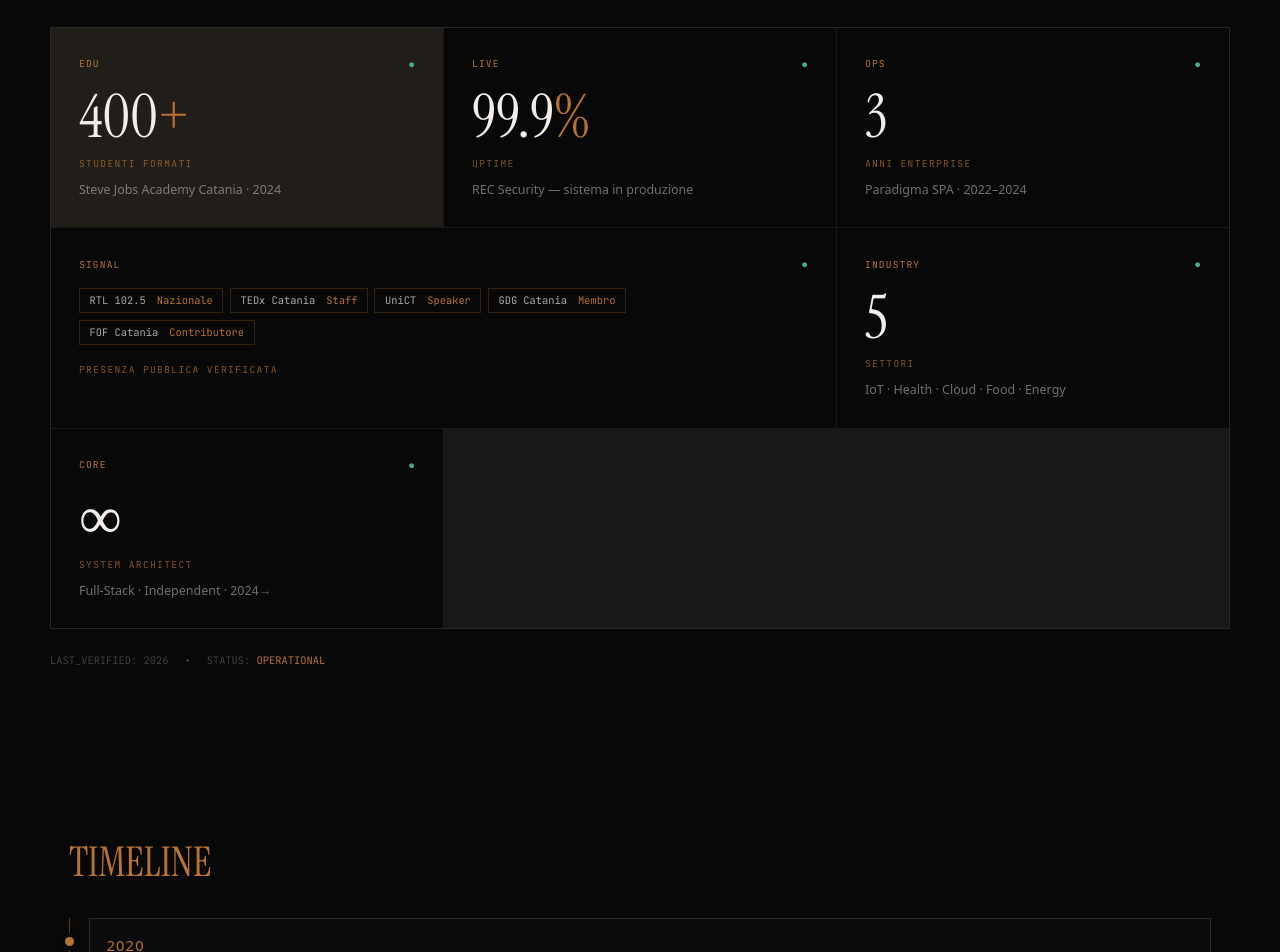
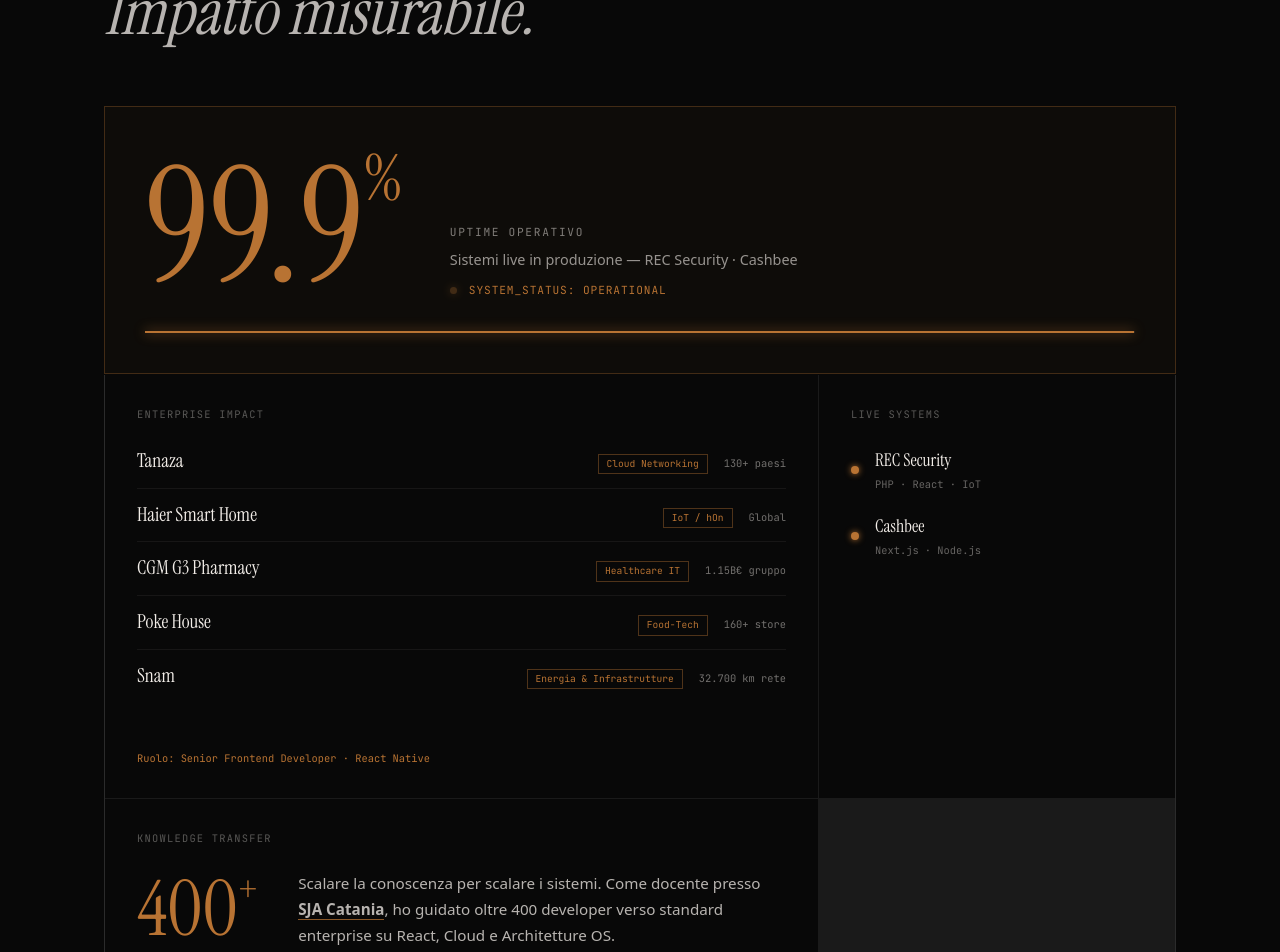
Before and after one commit to Flame0510/micheletornello.com, a Next.js app: page / in a window 1280 px wide. Shown: the part 2860-3812 px from the top of the page. Built offline with nearby package versions, Linux system fonts and the light colour scheme.

Commit message:
feat: PROOF_OF_WORK redesign — hybrid Alpha+Beta+Gamma (Enterprise Ledger)

```diff
--- a/src/app/globals.css
+++ b/src/app/globals.css
@@ -164,46 +164,79 @@
   margin-bottom: 1.5rem;
 }
 
-/* === SYSTEM STATUS — Hybrid Winner === */
-.sysH_section { padding: 6rem 0; border-top: 1px solid rgba(242,237,232,0.08); }
-.sysH_kicker { font-family: 'JetBrains Mono', monospace; font-size: 0.7rem; letter-spacing: 0.15em; color: #B87333; margin-bottom: 1.25rem; display: block; }
-.sysH_headline { font-family: 'Instrument Serif', serif; font-size: clamp(2rem, 4vw, 3.5rem); color: #F2EDE8; line-height: 1.1; margin-bottom: 3rem; }
-.sysH_headline em { font-style: italic; color: #B87333; }
+/* === PROOF OF WORK SECTION === */
+.pwH_section { background: #080808; color: #F2EDE8; padding: 100px 0; }
+.pwH_container { max-width: 1200px; margin: 0 auto; padding: 0 5%; }
 
-.sysH_grid { display: grid; grid-template-columns: repeat(3, 1fr); gap: 1px; background: rgba(242,237,232,0.07); border: 1px solid rgba(242,237,232,0.07); margin-bottom: 1.5rem; }
-.sysH_card { background: #080808; padding: 1.75rem; display: flex; flex-direction: column; gap: 0.4rem; transition: background 0.2s; }
-.sysH_card:hover { background: rgba(184,115,51,0.04); }
-.sysH_card--featured { background: rgba(184,115,51,0.05); }
-.sysH_card--wide { grid-column: span 2; }
+.pwH_header { margin-bottom: 60px; }
+.pwH_overline { display: block; font-family: 'JetBrains Mono', monospace; font-size: 0.7rem; color: #B87333; letter-spacing: 0.15em; margin-bottom: 1rem; }
+.pwH_title { font-family: 'Instrument Serif', serif; font-size: clamp(2.5rem, 5vw, 4rem); line-height: 1.05; font-weight: 400; margin: 0; }
+.pwH_title em { font-style: italic; opacity: 0.75; }
 
-.sysH_card_top { display: flex; justify-content: space-between; align-items: center; margin-bottom: 0.5rem; }
-.sysH_tag { font-family: 'JetBrains Mono', monospace; font-size: 0.6rem; letter-spacing: 0.12em; color: #B87333; }
-.sysH_dot { font-size: 0.7rem; }
-.sysH_dot--green { color: #4CAF7D; }
-.sysH_dot--amber { color: #B87333; }
+/* Hero stat */
+.pwH_hero_stat { border: 1px solid rgba(184,115,51,0.3); padding: 2.5rem; margin-bottom: 1px; background: rgba(184,115,51,0.03); }
+.pwH_hero_inner { display: flex; align-items: flex-end; gap: 3rem; margin-bottom: 1.5rem; }
+.pwH_hero_num { font-family: 'Instrument Serif', serif; font-size: clamp(5rem, 14vw, 10rem); line-height: 1; color: #B87333; }
+.pwH_hero_pct { font-size: 0.4em; vertical-align: top; margin-top: 0.2em; }
+.pwH_hero_meta { display: flex; flex-direction: column; gap: 0.5rem; padding-bottom: 0.5rem; }
+.pwH_hero_label { font-family: 'JetBrains Mono', monospace; font-size: 0.7rem; letter-spacing: 0.15em; opacity: 0.5; }
+.pwH_hero_sub { font-size: 0.9rem; opacity: 0.6; }
+.pwH_status_bus { display: flex; align-items: center; gap: 0.75rem; margin-top: 0.25rem; }
+.pwH_pulse { width: 7px; height: 7px; background: #B87333; border-radius: 50%; box-shadow: 0 0 8px #B87333; animation: pwH_blink 2s infinite; flex-shrink: 0; }
+@keyframes pwH_blink { 0%,100%{opacity:1} 50%{opacity:0.3} }
+.pwH_status_code { font-family: 'JetBrains Mono', monospace; font-size: 0.7rem; color: #B87333; letter-spacing: 0.08em; }
+.pwH_uptime_bar { height: 2px; background: rgba(242,237,232,0.08); }
+.pwH_uptime_fill { height: 100%; width: 99.9%; background: #B87333; box-shadow: 0 0 12px #B87333; }
 
-.sysH_card_value { font-family: 'Instrument Serif', serif; font-size: clamp(2.5rem, 5vw, 3.75rem); color: #F2EDE8; line-height: 1; }
-.sysH_card_value span { color: #B87333; }
-.sysH_card_key { font-family: 'JetBrains Mono', monospace; font-size: 0.6rem; letter-spacing: 0.14em; color: rgba(184,115,51,0.7); margin-top: 0.2rem; }
-.sysH_card_sub { font-size: 0.78rem; color: rgba(242,237,232,0.45); margin-top: 0.2rem; }
+/* Grid */
+.pwH_grid { display: grid; grid-template-columns: repeat(3, 1fr); gap: 1px; background: rgba(242,237,232,0.08); border: 1px solid rgba(242,237,232,0.08); border-top: none; margin-bottom: 1px; }
+.pwH_module { background: #080808; padding: 2rem; }
+.pwH_span2 { grid-column: span 2; }
+.pwH_mod_label { font-family: 'JetBrains Mono', monospace; font-size: 0.65rem; color: rgba(242,237,232,0.35); letter-spacing: 0.12em; margin-bottom: 1.5rem; }
+.pwH_mod_footer { font-family: 'JetBrains Mono', monospace; font-size: 0.65rem; color: #B87333; margin-top: auto; padding-top: 1.5rem; }
 
-.sysH_card_tags { display: flex; flex-wrap: wrap; gap: 0.4rem; margin-bottom: 0.5rem; }
-.sysH_chip { font-family: 'JetBrains Mono', monospace; font-size: 0.65rem; padding: 0.25rem 0.6rem; border: 1px solid rgba(184,115,51,0.25); color: rgba(242,237,232,0.7); }
-.sysH_chip em { color: #B87333; font-style: normal; margin-left: 0.3rem; }
+/* Clients */
+.pwH_client_list { display: flex; flex-direction: column; gap: 0.75rem; margin-bottom: 1.5rem; }
+.pwH_client_item { display: grid; grid-template-columns: 1fr auto auto; align-items: baseline; gap: 1rem; padding-bottom: 0.75rem; border-bottom: 1px solid rgba(242,237,232,0.06); }
+.pwH_client_item:last-child { border-bottom: none; }
+.pwH_client_name { font-family: 'Instrument Serif', serif; font-size: 1.2rem; }
+.pwH_client_tag { font-family: 'JetBrains Mono', monospace; font-size: 0.6rem; border: 1px solid rgba(184,115,51,0.4); color: #B87333; padding: 2px 8px; white-space: nowrap; }
+.pwH_client_reach { font-family: 'JetBrains Mono', monospace; font-size: 0.65rem; opacity: 0.45; white-space: nowrap; }
 
-.sysH_footer { font-family: 'JetBrains Mono', monospace; font-size: 0.65rem; color: rgba(242,237,232,0.25); display: flex; gap: 1rem; align-items: center; }
-.sysH_footer em { color: #B87333; font-style: normal; }
-.sysH_footer_dot { color: #B87333; }
+/* Live */
+.pwH_live_list { display: flex; flex-direction: column; gap: 1.25rem; }
+.pwH_live_item { display: flex; align-items: center; gap: 1rem; }
+.pwH_live_dot { width: 8px; height: 8px; background: #B87333; border-radius: 50%; box-shadow: 0 0 6px #B87333; flex-shrink: 0; }
+.pwH_live_name { font-family: 'Instrument Serif', serif; font-size: 1.1rem; }
+.pwH_live_stack { font-family: 'JetBrains Mono', monospace; font-size: 0.65rem; opacity: 0.4; margin-top: 0.25rem; }
 
-@media (max-width: 768px) {
-  .sysH_grid { grid-template-columns: repeat(2, 1fr); }
-  .sysH_card--wide { grid-column: span 2; }
-  .sysH_card { padding: 1.25rem; }
+/* Education */
+.pwH_edu_content { display: flex; align-items: flex-start; gap: 2.5rem; }
+.pwH_edu_num { font-family: 'Instrument Serif', serif; font-size: clamp(3rem, 6vw, 5rem); color: #B87333; line-height: 1; flex-shrink: 0; }
+.pwH_edu_plus { font-size: 0.5em; vertical-align: top; }
+.pwH_edu_copy { font-size: 0.95rem; line-height: 1.7; opacity: 0.75; margin-bottom: 1rem; }
+.pwH_edu_copy strong { color: #F2EDE8; opacity: 1; border-bottom: 1px solid #B87333; }
+.pwH_edu_tags { display: flex; flex-wrap: wrap; gap: 0.5rem; }
+.pwH_edu_tags span { font-family: 'JetBrains Mono', monospace; font-size: 0.6rem; padding: 3px 10px; border: 1px solid rgba(242,237,232,0.15); }
+
+/* Footer metrics */
+.pwH_footer_metrics { display: grid; grid-template-columns: repeat(4, 1fr); gap: 1px; background: rgba(242,237,232,0.08); border: 1px solid rgba(242,237,232,0.08); border-top: none; padding: 0; }
+.pwH_footer_item { background: #080808; padding: 1.25rem 1.5rem; display: flex; flex-direction: column; gap: 0.4rem; }
+.pwH_footer_mono { font-family: 'JetBrains Mono', monospace; font-size: 0.6rem; color: #B87333; letter-spacing: 0.12em; }
+.pwH_footer_val { font-size: 0.85rem; opacity: 0.65; }
+
+/* Mobile */
+@media (max-width: 900px) {
+  .pwH_grid { grid-template-columns: 1fr; }
+  .pwH_span2 { grid-column: span 1; }
+  .pwH_hero_inner { flex-direction: column; align-items: flex-start; gap: 1rem; }
+  .pwH_hero_num { font-size: clamp(4rem, 20vw, 7rem); }
+  .pwH_client_item { grid-template-columns: 1fr; gap: 0.25rem; }
+  .pwH_edu_content { flex-direction: column; gap: 1rem; }
+  .pwH_footer_metrics { grid-template-columns: 1fr 1fr; }
 }
 @media (max-width: 480px) {
-  .sysH_grid { grid-template-columns: 1fr; }
-  .sysH_card--wide { grid-column: span 1; }
-  .sysH_footer { flex-direction: column; gap: 0.35rem; }
+  .pwH_footer_metrics { grid-template-columns: 1fr; }
 }
 
 .about {
--- a/src/app/page.tsx
+++ b/src/app/page.tsx
@@ -453,85 +453,125 @@
         </div>
       </section>
 
-      {/* SYSTEM STATUS — Tournament Winner (Alpha+Beta+Gamma hybrid) */}
-      <section className="sysH_section sectionWrap">
-        <div className="sysH_kicker">// PROOF_OF_WORK</div>
-        <h2 className="sysH_headline">
-          Sistemi in <em>produzione.</em><br/>
-          Persone <em>formate.</em>
-        </h2>
+      {/* ========== PROOF OF WORK ========== */}
+      <section className="pwH_section" id="proof">
+        <div className="pwH_container">
 
-        <div className="sysH_grid">
-          <div className="sysH_card sysH_card--featured">
-            <div className="sysH_card_top">
-              <span className="sysH_tag">EDU</span>
-              <span className="sysH_dot sysH_dot--green">●</span>
+          {/* Header */}
+          <header className="pwH_header">
+            <span className="pwH_overline">// TECHNICAL_VALIDATION · 2022—2025</span>
+            <h2 className="pwH_title">Sistemi in produzione.<br/><em>Impatto misurabile.</em></h2>
+          </header>
+
+          {/* Hero Number — 99.9% full width */}
+          <div className="pwH_hero_stat">
+            <div className="pwH_hero_inner">
+              <span className="pwH_hero_num">99.9<span className="pwH_hero_pct">%</span></span>
+              <div className="pwH_hero_meta">
+                <span className="pwH_hero_label">UPTIME OPERATIVO</span>
+                <span className="pwH_hero_sub">Sistemi live in produzione — REC Security · Cashbee</span>
+                <div className="pwH_status_bus">
+                  <span className="pwH_pulse"></span>
+                  <code className="pwH_status_code">SYSTEM_STATUS: OPERATIONAL</code>
+                </div>
+              </div>
             </div>
-            <div className="sysH_card_value">400<span>+</span></div>
-            <div className="sysH_card_key">STUDENTI FORMATI</div>
-            <div className="sysH_card_sub">Steve Jobs Academy Catania · 2024</div>
+            <div className="pwH_uptime_bar"><div className="pwH_uptime_fill"></div></div>
           </div>
 
-          <div className="sysH_card">
-            <div className="sysH_card_top">
-              <span className="sysH_tag">LIVE</span>
-              <span className="sysH_dot sysH_dot--green">●</span>
+          {/* Grid modulare */}
+          <div className="pwH_grid">
+
+            {/* Module 1: Enterprise — span 2 */}
+            <div className="pwH_module pwH_span2">
+              <div className="pwH_mod_label">ENTERPRISE IMPACT</div>
+              <div className="pwH_client_list">
+                <div className="pwH_client_item">
+                  <span className="pwH_client_name">Tanaza</span>
+                  <span className="pwH_client_tag">Cloud Networking</span>
+                  <span className="pwH_client_reach">130+ paesi</span>
+                </div>
+                <div className="pwH_client_item">
+                  <span className="pwH_client_name">Haier Smart Home</span>
+                  <span className="pwH_client_tag">IoT / hOn</span>
+                  <span className="pwH_client_reach">Global</span>
+                </div>
+                <div className="pwH_client_item">
+                  <span className="pwH_client_name">CGM G3 Pharmacy</span>
+                  <span className="pwH_client_tag">Healthcare IT</span>
+                  <span className="pwH_client_reach">1.15B€ gruppo</span>
+                </div>
+                <div className="pwH_client_item">
+                  <span className="pwH_client_name">Poke House</span>
+                  <span className="pwH_client_tag">Food-Tech</span>
+                  <span className="pwH_client_reach">160+ store</span>
+                </div>
+                <div className="pwH_client_item">
+                  <span className="pwH_client_name">Snam</span>
+                  <span className="pwH_client_tag">Energia & Infrastrutture</span>
+                  <span className="pwH_client_reach">32.700 km rete</span>
+                </div>
+              </div>
+              <div className="pwH_mod_footer">Ruolo: Senior Frontend Developer · React Native</div>
             </div>
-            <div className="sysH_card_value">99.9<span>%</span></div>
-            <div className="sysH_card_key">UPTIME</div>
-            <div className="sysH_card_sub">REC Security — sistema in produzione</div>
+
+            {/* Module 2: Live Products */}
+            <div className="pwH_module">
+              <div className="pwH_mod_label">LIVE SYSTEMS</div>
+              <div className="pwH_live_list">
+                <div className="pwH_live_item">
+                  <div className="pwH_live_dot"></div>
+                  <div>
+                    <div className="pwH_live_name">REC Security</div>
+                    <div className="pwH_live_stack">PHP · React · IoT</div>
+                  </div>
+                </div>
+                <div className="pwH_live_item">
+                  <div className="pwH_live_dot"></div>
+                  <div>
+                    <div className="pwH_live_name">Cashbee</div>
+                    <div className="pwH_live_stack">Next.js · Node.js</div>
+                  </div>
+                </div>
+              </div>
+            </div>
+
+            {/* Module 3: Education — narrativo da Beta */}
+            <div className="pwH_module pwH_span2">
+              <div className="pwH_mod_label">KNOWLEDGE TRANSFER</div>
+              <div className="pwH_edu_content">
+                <div className="pwH_edu_num">400<span className="pwH_edu_plus">+</span></div>
+                <div className="pwH_edu_text">
+                  <p className="pwH_edu_copy">Scalare la conoscenza per scalare i sistemi. Come docente presso <strong>SJA Catania</strong>, ho guidato oltre 400 developer verso standard enterprise su React, Cloud e Architetture OS.</p>
+                  <div className="pwH_edu_tags">
+                    <span>React</span><span>Angular</span><span>PHP</span><span>Cloud Computing</span><span>OS</span>
+                  </div>
+                </div>
+              </div>
+            </div>
+
           </div>
 
-          <div className="sysH_card">
-            <div className="sysH_card_top">
-              <span className="sysH_tag">OPS</span>
-              <span className="sysH_dot sysH_dot--green">●</span>
+          {/* Footer metrics — da Gamma */}
+          <div className="pwH_footer_metrics">
+            <div className="pwH_footer_item">
+              <span className="pwH_footer_mono">PRESS</span>
+              <span className="pwH_footer_val">RTL 102.5 — Intervista Nazionale</span>
             </div>
-            <div className="sysH_card_value">3</div>
-            <div className="sysH_card_key">ANNI ENTERPRISE</div>
-            <div className="sysH_card_sub">Paradigma SPA · 2022–2024</div>
+            <div className="pwH_footer_item">
+              <span className="pwH_footer_mono">STAGE</span>
+              <span className="pwH_footer_val">UniCT Speaker · TEDx Catania Staff</span>
+            </div>
+            <div className="pwH_footer_item">
+              <span className="pwH_footer_mono">COMMUNITY</span>
+              <span className="pwH_footer_val">GDG Catania · Friends of Figma</span>
+            </div>
+            <div className="pwH_footer_item">
+              <span className="pwH_footer_mono">BASE</span>
+              <span className="pwH_footer_val">Sicily-based · Global Reach</span>
+            </div>
           </div>
 
-          <div className="sysH_card sysH_card--wide">
-            <div className="sysH_card_top">
-              <span className="sysH_tag">SIGNAL</span>
-              <span className="sysH_dot sysH_dot--green">●</span>
-            </div>
-            <div className="sysH_card_tags">
-              <span className="sysH_chip">RTL 102.5 <em>Nazionale</em></span>
-              <span className="sysH_chip">TEDx Catania <em>Staff</em></span>
-              <span className="sysH_chip">UniCT <em>Speaker</em></span>
-              <span className="sysH_chip">GDG Catania <em>Membro</em></span>
-              <span className="sysH_chip">FOF Catania <em>Contributore</em></span>
-            </div>
-            <div className="sysH_card_key">PRESENZA PUBBLICA VERIFICATA</div>
-          </div>
-
-          <div className="sysH_card">
-            <div className="sysH_card_top">
-              <span className="sysH_tag">INDUSTRY</span>
-              <span className="sysH_dot sysH_dot--green">●</span>
-            </div>
-            <div className="sysH_card_value">5</div>
-            <div className="sysH_card_key">SETTORI</div>
-            <div className="sysH_card_sub">IoT · Health · Cloud · Food · Energy</div>
-          </div>
-
-          <div className="sysH_card">
-            <div className="sysH_card_top">
-              <span className="sysH_tag">CORE</span>
-              <span className="sysH_dot sysH_dot--green">●</span>
-            </div>
-            <div className="sysH_card_value">∞</div>
-            <div className="sysH_card_key">SYSTEM ARCHITECT</div>
-            <div className="sysH_card_sub">Full-Stack · Independent · 2024→</div>
-          </div>
-        </div>
-
-        <div className="sysH_footer">
-          <span>LAST_VERIFIED: {new Date().getFullYear()}</span>
-          <span className="sysH_footer_dot">·</span>
-          <span>STATUS: <em>OPERATIONAL</em></span>
         </div>
       </section>
 
```
Also changed, not shown: assets/proof-hybrid_proof_desktop_2026-03-17T14-35.jpg (added), assets/proof-hybrid_proof_mobile_2026-03-17T14-35.jpg (added).
